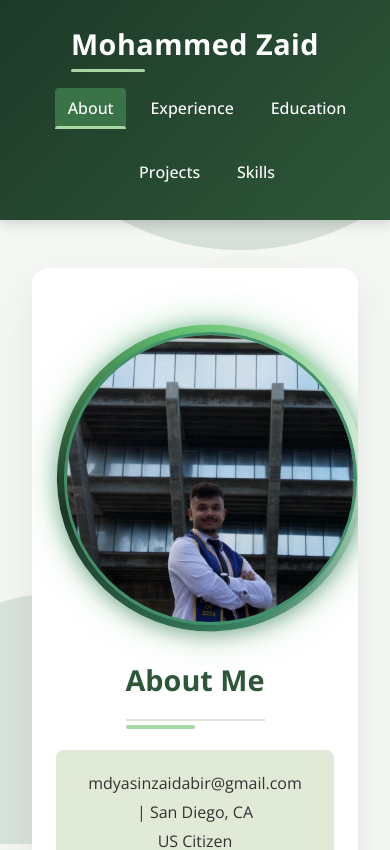
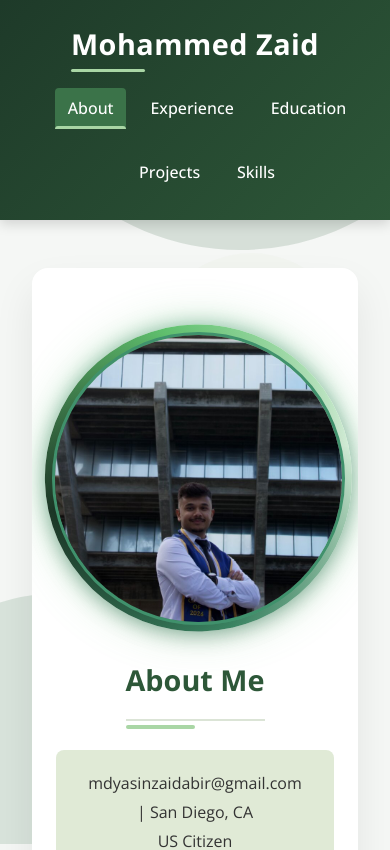
Before and after one commit to mzaid03/PersonalWeb, a React (Create React App) app: page / in a window 390 px wide. Shown: the top 850 px of the page. Built offline with nearby package versions, Linux system fonts and the light colour scheme.

Commit message:
website changes

```diff
--- a/src/App.css
+++ b/src/App.css
@@ -845,6 +845,7 @@
     width: min(75vw, 310px);
     height: min(75vw, 310px);
     margin: 0 auto 2rem;
+    left: -12px;
   }
 }
 
```
